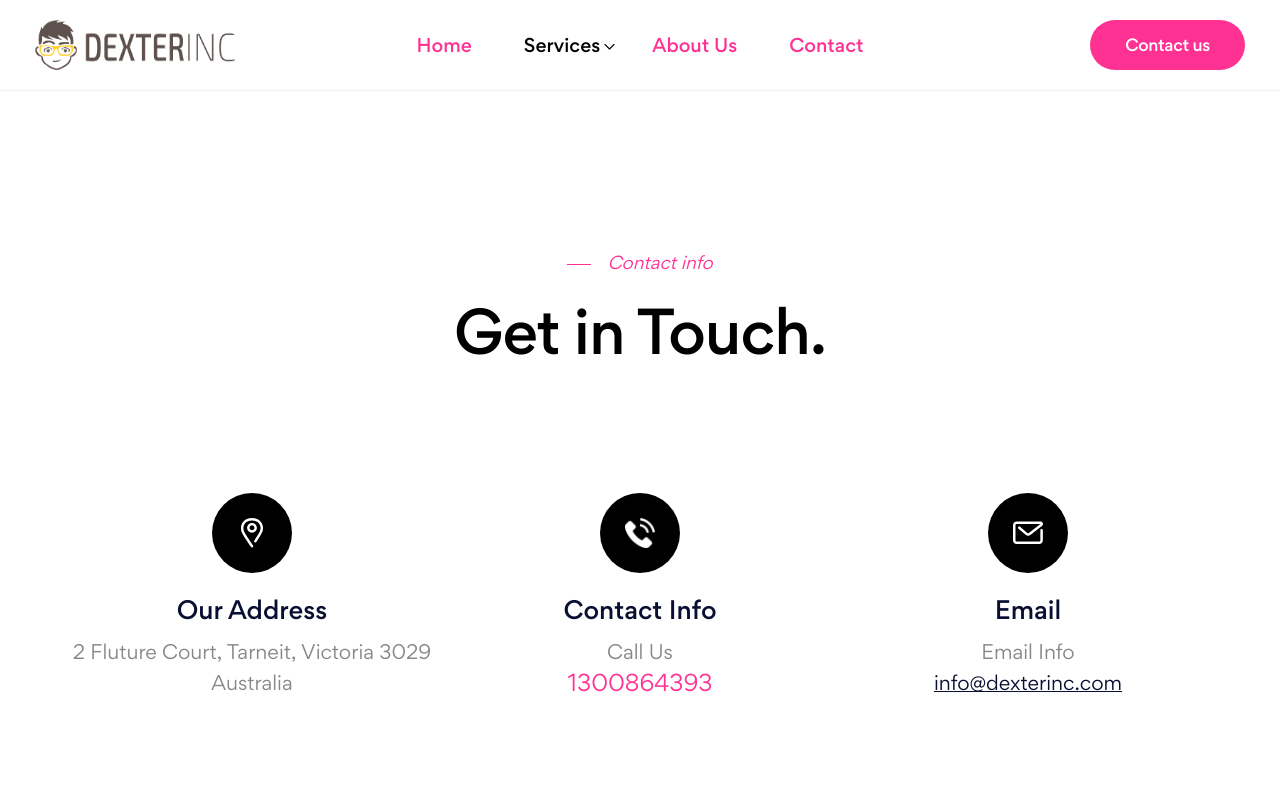
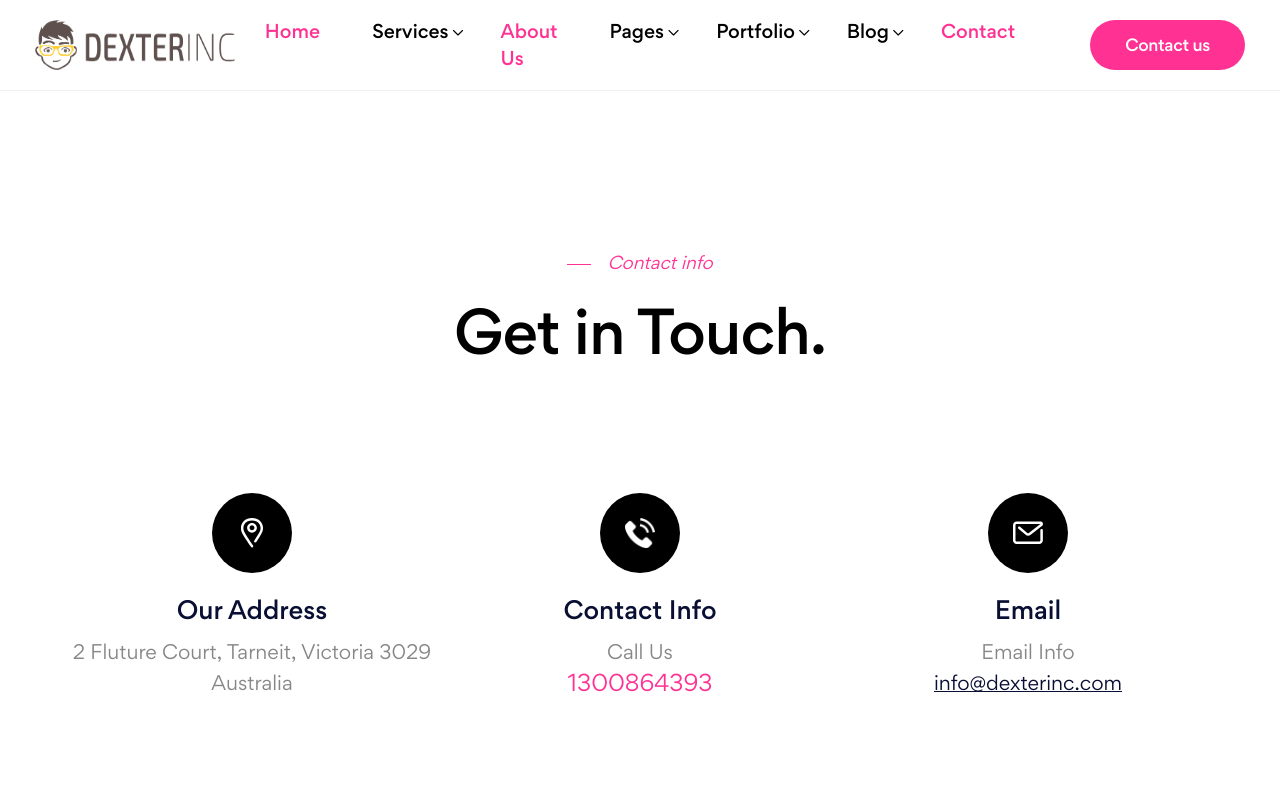
Before and after one commit to dexterdigitaltechnologies/dexter-ui, a Next.js app: page /contact in a window 1280 px wide. Shown: the top 800 px of the page. Built offline with nearby package versions, Linux system fonts and the light colour scheme.

Commit message:
update menu

```diff
--- a/components/header/MainMenu.jsx
+++ b/components/header/MainMenu.jsx
@@ -100,7 +100,121 @@ const MainMenu = () => {
             </a>
           </li>
 
+          <li className="nav-item  dropdown">
+            <a
+              // className="nav-link dropdown-toggle"
+              className={(pagesItems.some(menu=>menu.subItems.some(elm=>isActive(elm.link))) || isActive('/pages-menu/pricing') || isActive('/pages-menu/testimonials') ) ? 'nav-link dropdown-toggle active-menu' : 'nav-link dropdown-toggle'}
 
+              href="#"
+              role="button"
+              data-bs-toggle="dropdown"
+              data-bs-auto-close="outside"
+              aria-expanded="false"
+            >
+              Pages
+            </a>
+            <ul className="dropdown-menu">
+              {pagesItems.map((item, index) => (
+                <li className="dropdown-submenu dropdown" key={index}>
+                  <a
+                    // className="dropdown-item dropdown-toggle"
+                    data-bs-toggle="dropdown"
+                    data-bs-auto-close="outside"
+                    aria-expanded="false"
+                    className={item.subItems.some(elm=>isActive(elm.link)) ? 'dropdown-item dropdown-toggle active-menu' : 'dropdown-item dropdown-toggle' }
+                    href="#"
+                  >
+                    <span>{item.title}</span>
+                  </a>
+                  <ul className="dropdown-menu">
+                    {item.subItems.map((subMenu, i) => (
+                      <li key={i}>
+                        <Link
+                          href={subMenu.link}
+                          className={`dropdown-item ${
+                            isActive(subMenu.link) ? "active" : ""
+                          }`}
+                        >
+                          <span>{subMenu.title}</span>
+                        </Link>
+                      </li>
+                    ))}
+                  </ul>
+                </li>
+              ))}
+
+              <li>
+                <Link href="/pages-menu/pricing" className={isActive("/pages-menu/pricing") ? 'dropdown-item active-menu' : 'dropdown-item'} >
+                  <span>Pricing</span>
+                </Link>
+              </li>
+              <li>
+                <Link href="/pages-menu/testimonials" className={isActive("/pages-menu/testimonials") ? 'dropdown-item active-menu' : 'dropdown-item'}>
+                  <span>Testimonials</span>
+                </Link>
+              </li>
+            </ul>
+          </li>
+          {/* End li (pages) */}
+
+          <li className="nav-item dropdown">
+            <a
+              // className="nav-link dropdown-toggle"
+              className={portfolioItems.some(elm=>isActive(elm.link)) ? 'nav-link dropdown-toggle active-menu' : 'nav-link dropdown-toggle' }
+              href="#"
+              role="button"
+              data-bs-toggle="dropdown"
+              data-bs-auto-close="outside"
+              aria-expanded="false"
+            >
+              Portfolio
+            </a>
+            <ul className="dropdown-menu">
+              {portfolioItems.map((item, index) => (
+                <li key={index}>
+                  <Link
+                    href={item.link}
+                    className={`dropdown-item ${
+                      isActive(item.link) ? "active" : ""
+                    }`}
+                  >
+                    <span>{item.name}</span>
+                  </Link>
+                </li>
+              ))}
+            </ul>
+          </li>
+          {/* End li (portfolio) */}
+
+          <li className="nav-item dropdown">
+            <a
+              // className="nav-link dropdown-toggle"
+              className={blogItems.some(elm=>isActive(elm.link)) ? 'nav-link dropdown-toggle active-menu' : 'nav-link dropdown-toggle' }
+
+              href="#"
+              role="button"
+              data-bs-toggle="dropdown"
+              data-bs-auto-close="outside"
+              aria-expanded="false"
+            >
+              Blog
+            </a>
+            <ul className="dropdown-menu">
+              {blogItems.map((blog, index) => (
+                <li key={index}>
+                  <Link
+                    href={blog.link}
+                    className={`dropdown-item ${
+                      isActive(blog.link) ? "active" : ""
+                    }`}
+                  >
+                    <span>{blog.text}</span>
+                  </Link>
+                </li>
+              ))}
+            </ul>
+          </li>
+          {/* End li (blog) */}
 
           <li
             className={
```
